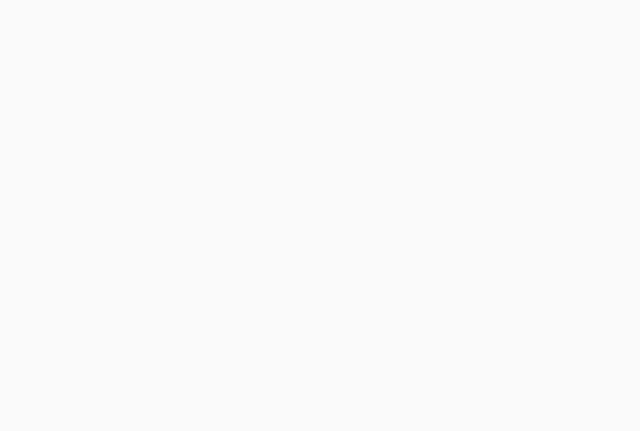
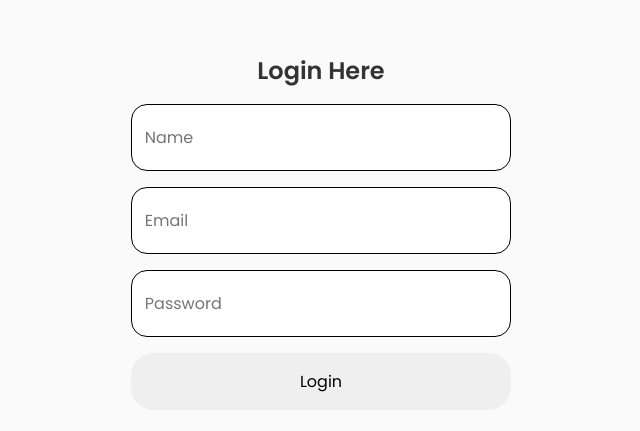
Before and after one commit to John-Kimani/auth_redux, a React (Create React App) app: page /login in a window 1280 px wide. Before the commit this address had no page. Shown: the part 185-616 px from the top of the page, without its empty margins (319-959 px from the left). Built offline with nearby package versions, Linux system fonts and the light colour scheme.

Commit message:
Dev: Create Auth page with login form component

```diff
--- a/src/App.js
+++ b/src/App.js
@@ -1,5 +1,6 @@
 import { BrowserRouter, Route, Routes } from 'react-router-dom';
 import './App.css';
+import LoginPage from './pages/auth/LoginPage';
 import HomePage from './pages/homepage/HomePage';
 
 
@@ -9,6 +10,7 @@ function App() {
       <BrowserRouter>
         <Routes>
           <Route path='/' exact element={<HomePage />}/>
+          <Route path='/login' element={<LoginPage />}/>
         </Routes>
       </BrowserRouter>
     </>
--- /dev/null
+++ b/src/components/Auth/Login.jsx
@@ -0,0 +1,23 @@
+import React, { useState } from 'react';
+import './login.css'
+
+const Login = () => {
+    const [name, setName] = useState('');
+    const [email, setEmail] = useState('');
+    const [password, setPassword] = useState('');
+  return (
+    <section className='container section'>
+        <div className="login__interface">
+            <form className="login__form">
+                <h2 className='form__title'>Login Here</h2>
+                <input type="name" placeholder='Name' value={name} onChange={ (e) => setName(e.target.value)}/>
+                <input type="email" placeholder='Email' value={email} onChange={ (e) => setEmail(e.target.value)}/>
+                <input type="password" placeholder='Password' value={password} onChange={ (e) => setPassword(e.target.value)}/>
+                <button type='submit' className='submit__button'>Login</button>
+            </form>
+        </div>
+    </section>
+  )
+}
+
+export default Login
--- /dev/null
+++ b/src/components/Auth/login.css
@@ -0,0 +1,34 @@
+.login__interface {
+    display: flex;
+    flex-direction: column;
+    justify-content: center;
+    height: 80vh;
+    align-items: center;
+}
+
+.login__form {
+    display: flex;
+    flex-direction: column;
+}
+
+.form__title {
+    text-align: center;
+    font-size: var(--h2-font-size);
+    margin-bottom: var(--mb-1);
+}
+
+.login__form > input {
+    border-radius: 1.4rem;
+    min-width: 380px;
+    padding: 20px 0;
+    outline: none;
+    border: 1px solid black;
+    border-radius: 1rem;
+    padding-left: 0.8rem;
+    margin-bottom: var(--mb-1);
+}
+
+.submit__button {
+    padding: 1rem 0.4rem;
+    border-radius: 1.4rem;
+}
--- /dev/null
+++ b/src/pages/auth/LoginPage.js
@@ -0,0 +1,13 @@
+import React from 'react';
+import Login from '../../components/Auth/Login';
+
+
+const LoginPage = () => {
+  return (
+    <div className='auth_page'>
+        <Login />
+    </div>
+  )
+}
+
+export default LoginPage
```
